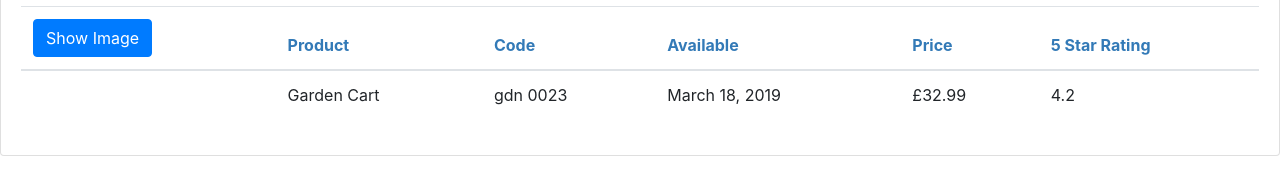
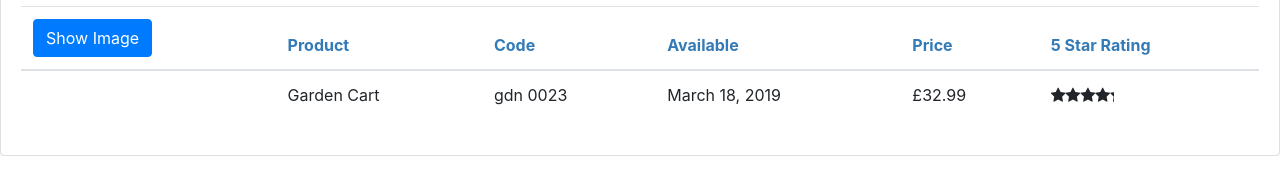
Before and after one commit to MSMSalim/ACME-APP, an Angular app: page / in a window 1280 px wide. Shown: the part 202-371 px from the top of the page. Built offline with nearby package versions, Linux system fonts and the light colour scheme.

Commit message:
nested component start rating and using the input binding to pass value from parent to nested component

```diff
--- a/src/app/app.module.ts
+++ b/src/app/app.module.ts
@@ -5,12 +5,14 @@
 import { AppComponent } from './app.component';
 import { ProductListComponent } from './products/product-list.component';
 import { ConvertToSpacesPipe } from './shared/convert-to-spaces.pipe';
+import { StarComponent } from './shared/star.component';
 
 @NgModule({
   declarations: [
     AppComponent,
     ProductListComponent,
-    ConvertToSpacesPipe
+    ConvertToSpacesPipe,
+    StarComponent
   ],
   imports: [
     BrowserModule,
--- a/src/app/products/product-list.component.html
+++ b/src/app/products/product-list.component.html
@@ -42,10 +42,14 @@
               />
             </td>
             <td>{{ product.productName }}</td>
-            <td>{{ product.productCode | lowercase | convertToSpaces:'-'}}</td>
+            <td>
+              {{ product.productCode | lowercase | convertToSpaces: "-" }}
+            </td>
             <td>{{ product.releaseDate }}</td>
-            <td>{{ product.price | currency:'GBP':'symbol':'1.2-2' }}</td>
-            <td>{{ product.starRating }}</td>
+            <td>{{ product.price | currency: "GBP":"symbol":"1.2-2" }}</td>
+            <td>
+              <pm-star [rating]="product.starRating"></pm-star>
+            </td>
           </tr>
         </tbody>
       </table>
--- /dev/null
+++ b/src/app/shared/star.component.css
@@ -0,0 +1,6 @@
+.crop {
+    overflow: hidden;
+}
+div {
+    cursor: pointer;
+}
--- /dev/null
+++ b/src/app/shared/star.component.html
@@ -0,0 +1,11 @@
+<div class="crop"
+ [style.width.px]="starWidth"
+ [title]="rating">
+  <div style="width: 75px;">
+    <span class="fa fa-star"></span>
+    <span class="fa fa-star"></span>
+    <span class="fa fa-star"></span>
+    <span class="fa fa-star"></span>
+    <span class="fa fa-star"></span>
+  </div>
+</div>
--- /dev/null
+++ b/src/app/shared/star.component.ts
@@ -0,0 +1,17 @@
+import { Component, OnChanges, Input } from '@angular/core';
+
+@Component({
+  selector: 'pm-star',
+  templateUrl: './star.component.html',
+  styleUrls: ['star.component.css'],
+})
+export class StarComponent implements OnChanges {
+  @Input() public rating: number;
+  public starWidth: number;
+
+  ngOnChanges(): void {
+    this.starWidth = (this.rating * 75) / 5;
+
+    console.log('changing', this.starWidth);
+  }
+}
```
